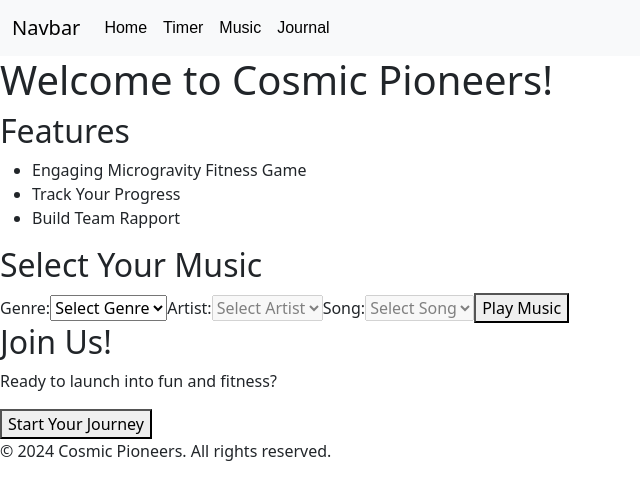
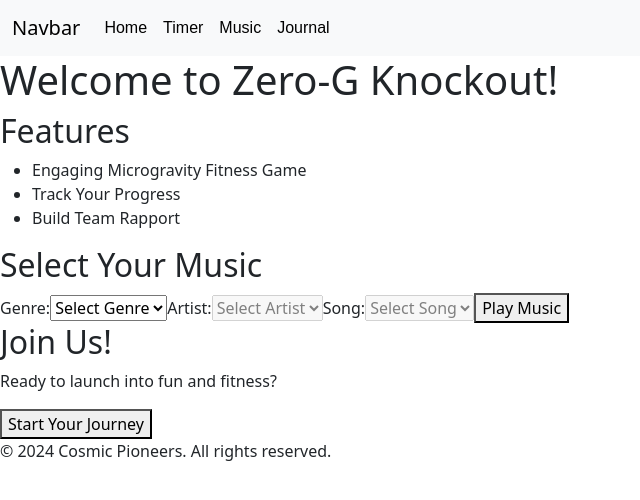
Before and after one commit to laithdarras/Cosmic-Pioneers, a React (Create React App) app in the folder app/: page / in a window 1280 px wide. Shown: the top 500 px of the page, without its empty margins (0-640 px from the left). Built offline with nearby package versions, Linux system fonts and the light colour scheme.

Commit message:
Changing title

```diff
--- a/app/src/pages/home.jsx
+++ b/app/src/pages/home.jsx
@@ -38,7 +38,7 @@ export default function Home() {
   return (
     <div className="home">
       <header>
-        <h1>Welcome to Cosmic Pioneers!</h1>
+        <h1>Welcome to Zero-G Knockout!</h1>
       </header>
       <main>
         <section className="features">
```
